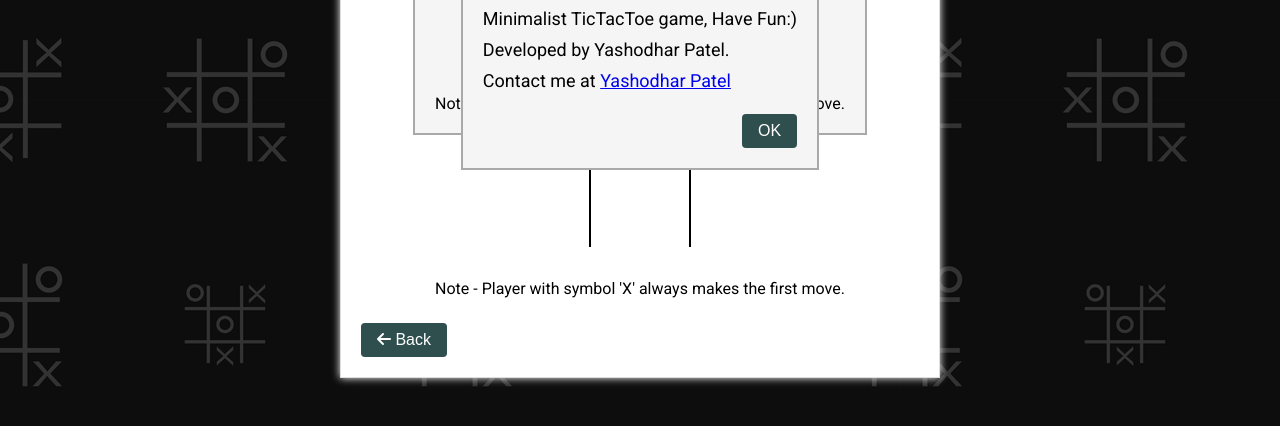
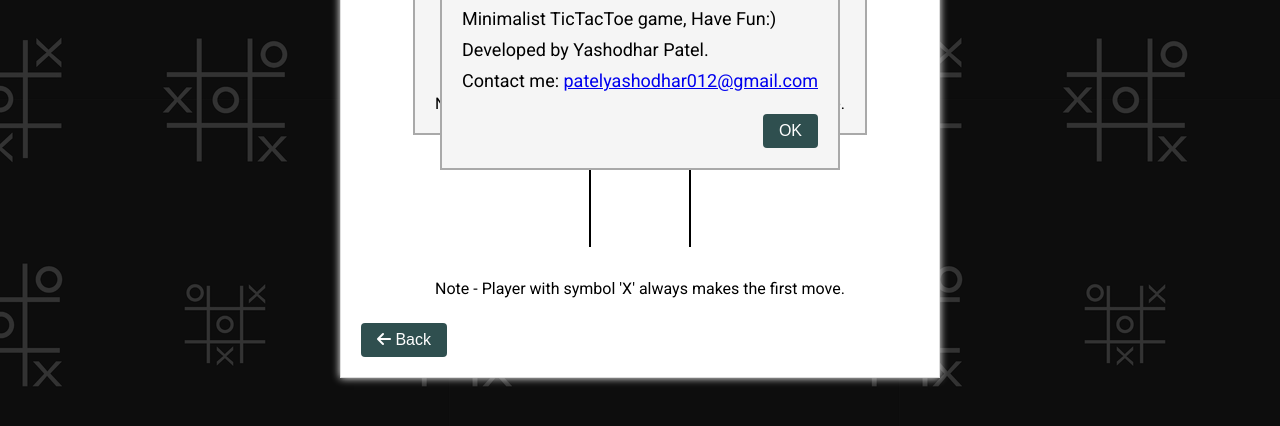
Before and after one commit to yashodharpatel/Tic-Tac-Toe, a website: page views/Computer.html in a window 1280 px wide. Both pictures are taken after a click on the button "About". Shown: the part 350-776 px from the top of the page. Drawn offline with Linux system fonts and the light colour scheme.

Commit message:
Initial Commit

```diff
--- a/views/Computer.html
+++ b/views/Computer.html
@@ -60,8 +60,7 @@
             <div class="aboutText">
                 Minimalist TicTacToe game, Have Fun:)<br>
                 Developed by Yashodhar Patel.<br>
-                Contact me at <a href="https://www.linkedin.com/in/yashodhar-patel-2b57461b4/" target="blank">Yashodhar
-                    Patel</a>
+                Contact me: <a href="mailto:patelyashodhar012@gmail.com" target="blank">patelyashodhar012@gmail.com</a>
             </div>
             <div class="okButton-container">
                 <button class="btn okButton">OK</button>
```
Also changed, not shown: views/Human.html (+1 -2 lines), views/index.html (+1 -2 lines), README.md.
